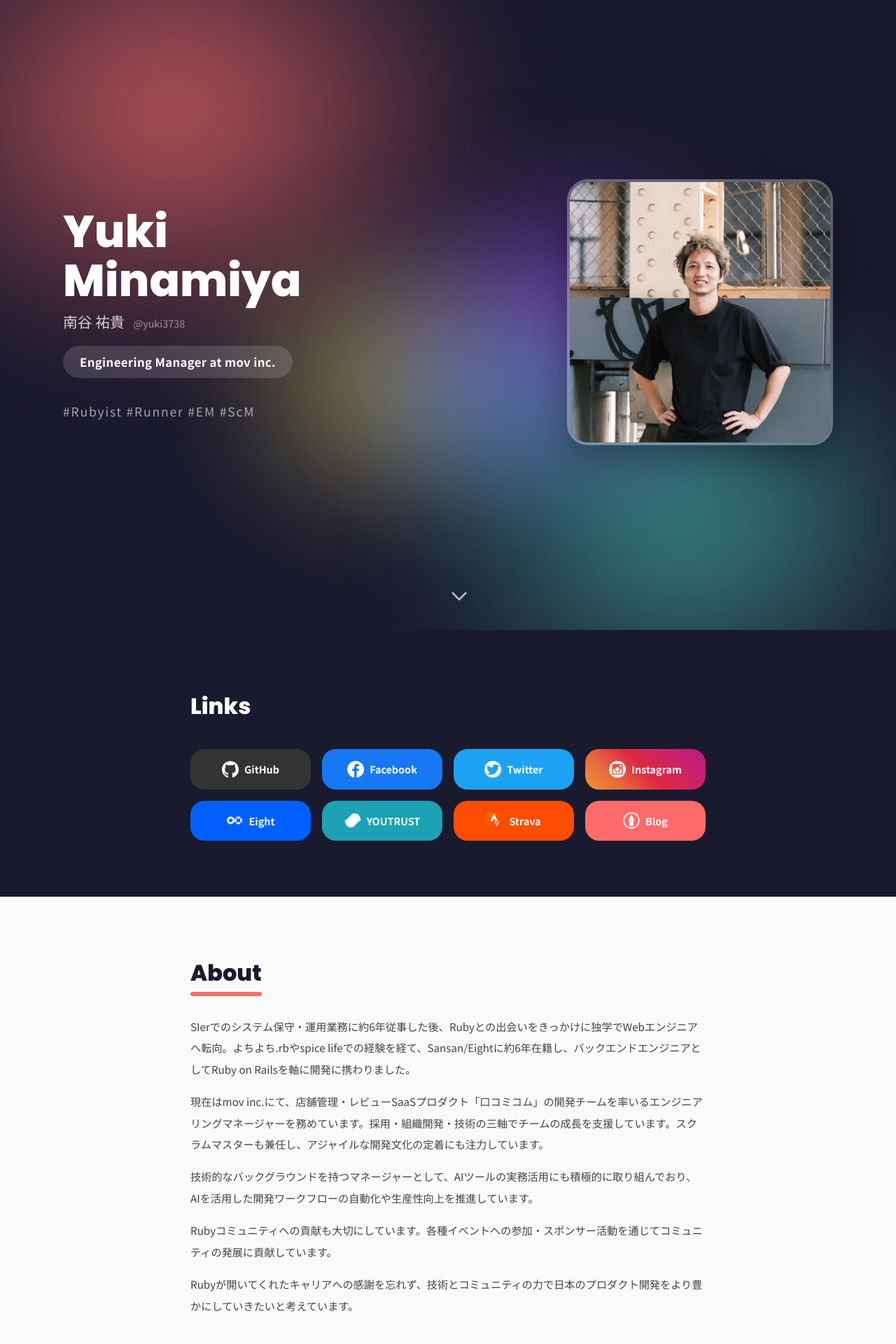
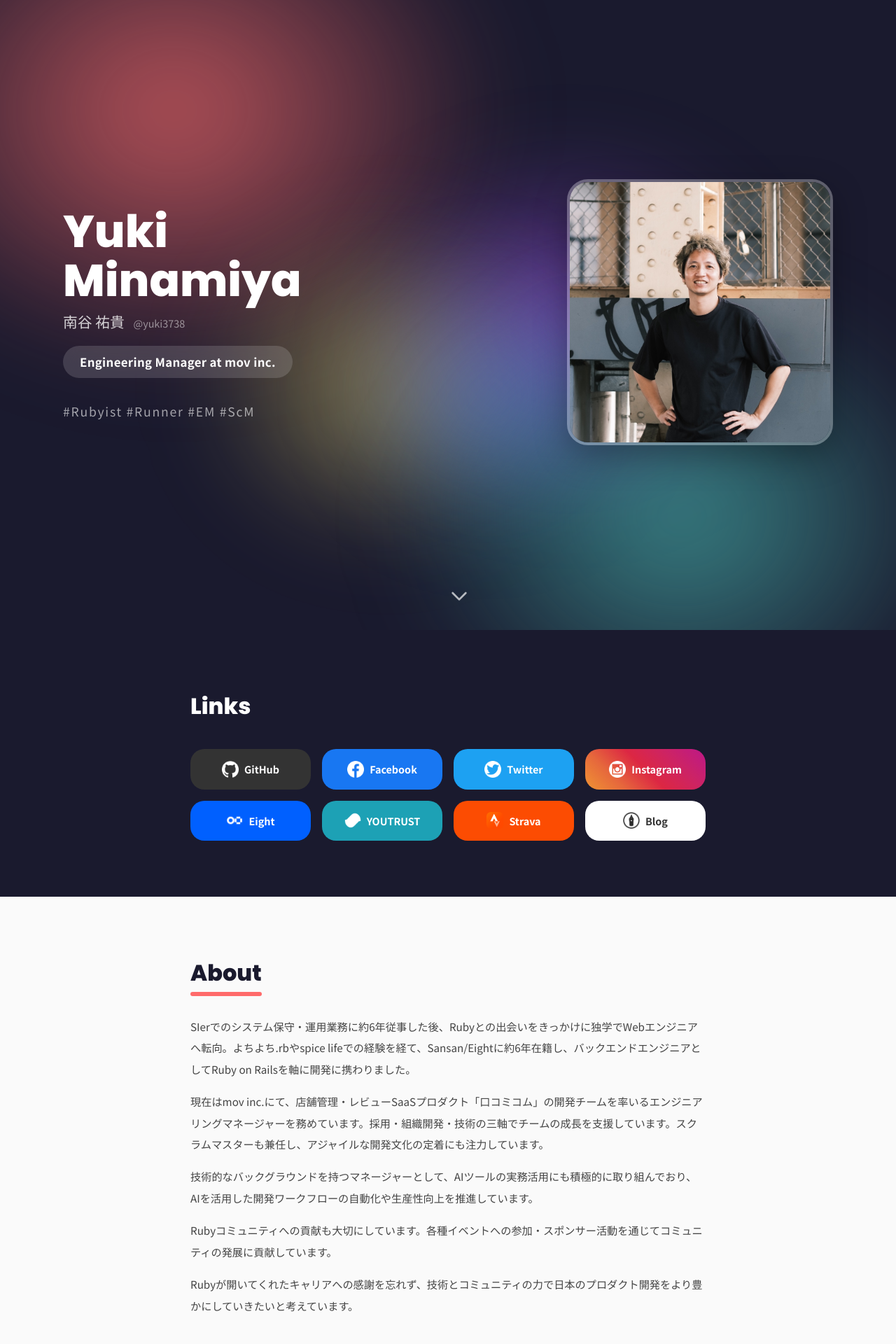
Before and after one commit to yuki3738/yuki3738.github.io, a Jekyll site: the page built from index.html, in a window 1280 px wide. Shown: the top 1920 px of the page at 70% size. Built offline with Jekyll 4.4.1, drawn with Linux system fonts in a browser that asks for light colours.

Commit message:
style: update blog and hatena blog link card colors

```diff
--- a/assets/css/style.scss
+++ b/assets/css/style.scss
@@ -431,7 +431,14 @@ body {
     border-radius: 6px;
   }
 }
-.link-card--blog { background: var(--coral); }
+.link-card--blog {
+  background: #fff;
+  color: #333;
+
+  img {
+    filter: none;
+  }
+}
 
 /* === Footer === */
 .footer {
```
